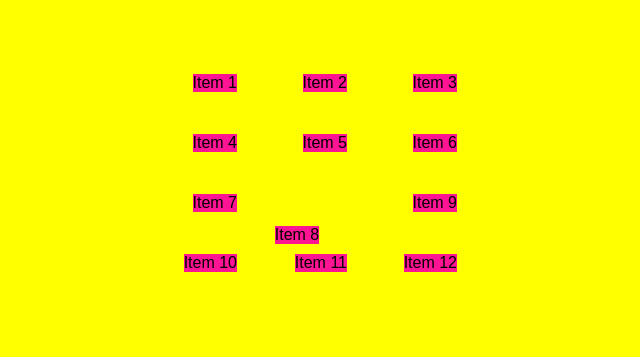
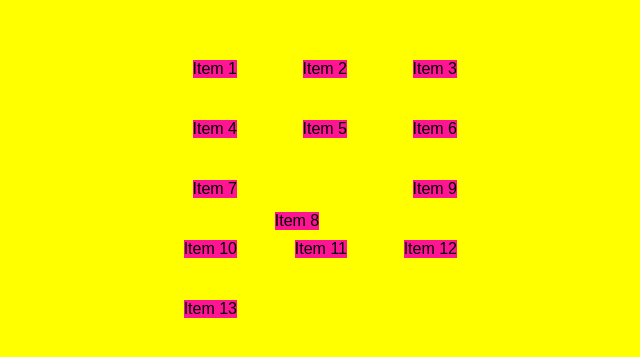
Before and after one commit to emicarolina/grid-css, a plain HTML site: page index.html in a window 1280 px wide. Shown: the part 211-568 px from the top of the page, without its empty margins (343-983 px from the left). Drawn offline with Linux system fonts and the light colour scheme.

Commit message:
update html

```diff
--- a/index.html
+++ b/index.html
@@ -20,6 +20,7 @@
       <div class="item item-10">Item 10</div>
       <div class="item item-11">Item 11</div>
       <div class="item item-12">Item 12</div>
+      <div class="item item-12">Item 13</div>
     </div>
   </body>
 </html>
```
